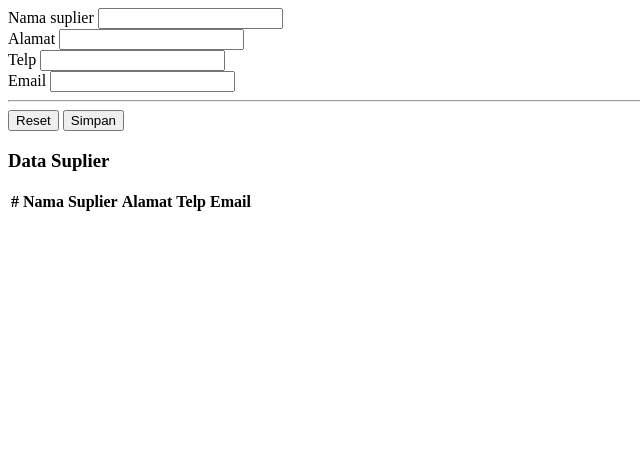
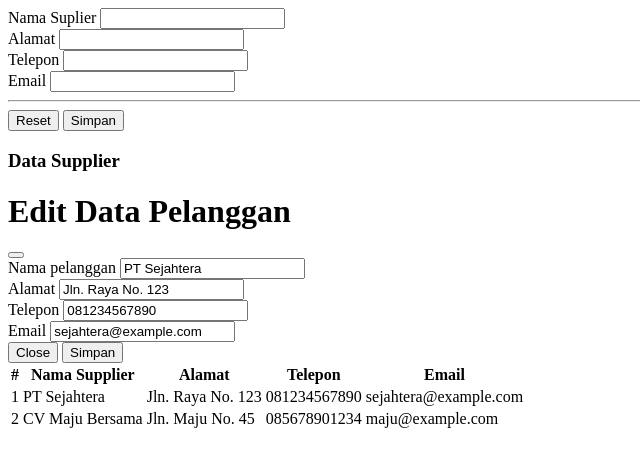
Before and after one commit to Rhmwd/app_sia, a PHP site: page /modul/suplier/index.php in a window 1280 px wide. Shown: the top 467 px of the page, without its empty margins (0-640 px from the left). Run offline with PHP 8.4, Linux system fonts and the light colour scheme; data that the repository does not hold is empty.

Commit message:
edit file

```diff
--- a/modul/suplier/index.php
+++ b/modul/suplier/index.php
@@ -1,40 +1,38 @@
 <div class="card mb-3">
 <div class="card-body">
-    <form method="post" action="save-suplier.php">
-      <div class="row">
-        <div class="mb-3 col-md-6">
-          <label for="nama_suplier" class="form-label">Nama suplier</label>
-          <input type="text" class="form-control" name="nama_suplier">
+ <form action="" method="post">
+ <div class="row mb-3">
+ <div class="col-md-6">
+ <label for="nama_pelanggan" class="form-label">Nama
+Suplier</label>
+ <input type="text" class="form-control" name="nama_pelanggan">
  </div>
-        <div class="mb-3 col-md-6">
+ <div class="col-md-6">
  <label for="alamat" class="form-label">Alamat</label>
  <input type="text" class="form-control" name="alamat">
  </div>
  </div>
-      <div class="row">
-        <div class="mb-3 col-md-6">
-          <label for="telp" class="form-label">Telp</label>
-          <input type="text" class="form-control" name="telp">
+ <div class="row mb-3">
+ <div class="col-md-6">
+ <label for="telepon" class="form-label">Telepon</label>
+ <input type="number" class="form-control" name="telepon">
  </div>
-        <div class="mb-3 col-md-6">
+ <div class="col-md-6">
  <label for="email" class="form-label">Email</label>
  <input type="text" class="form-control" name="email">
  </div>
  </div>
-      <hr>
-      <div class="row">
-        <div class="col text-end">
-          <button class="btn btn-secondary" type="reset">Reset</button>
-          <button class="btn btn-primary" type="submit">Simpan</button>
-        </div>
+ <hr class="text-secondary">
+ <div class="text-end">
+ <button type="reset" class="btn btn-secondary">Reset</button>
+ <button type="submit" class="btn btn-primary">Simpan</button>
  </div>
  </form>
 </div>
 </div>
-
 <div class="card">
  <div class="card-header">
-    <h3>Data Suplier</h3>
+ <h3>Data Supplier</h3>
  </div>
  <div class="card-body">
  <div class="table-responsive">
@@ -42,39 +40,91 @@
  <thead>
  <tr>
  <th>#</th>
-            <th>Nama Suplier</th>
+ <th>Nama Supplier</th>
  <th>Alamat</th>
-            <th>Telp</th>
+ <th>Telepon</th>
  <th>Email</th>
-            <th><i class="bi bi-gear-fill"></i></th>
+<th>
+ <i class="bi bi-gear-fill"></i>
+ </th>
  </tr>
  </thead>
  <tbody>
-          <?php
-          $conn = mysqli_connect("localhost", "username", "password", "database_name");
-          $query = "SELECT * FROM suplier";
-          $result = mysqli_query($conn, $query);
-          while ($row = mysqli_fetch_assoc($result)) {
-          ?>
  <tr>
-              <td><?= $row['id'] ?></td>
-              <td><?= $row['nama_suplier'] ?></td>
-              <td><?= $row['alamat'] ?></td>
-              <td><?= $row['telp'] ?></td>
-              <td><?= $row['email'] ?></td>
+ <td>1</td>
+ <td>PT Sejahtera</td>
+ <td>Jln. Raya No. 123</td>
+ <td>081234567890</td>
+ <td>sejahtera@example.com</td>
  <td>
-                <a href="#editSuplier" class="text-decoration-none" data-bstoggle="modal">
+ <a href="#editPelanggan" class="text-decoration-none" data-bstoggle="modal">
  <i class="bi bi-pencil-square text-success"></i>
  </a>
-                <a href="delete-suplier.php?id=<?= $row['id'] ?>" class="text-decoration-none">
+ <a href="" class="text-decoration-none">
+ <i class="bi bi-trash text-danger"></i>
+ </a>
+ </td>
+ <!-- Modal -->
+ <div class="modal fade" id="editPelanggan" tabindex="-1" arialabelledby="exampleModalLabel" aria-hidden="true">
+ <form action="" method="post">
+ <div class="modal-dialog modal-lg">
+ <div class="modal-content">
+ <div class="modal-header">
+ <h1 class="modal-title fs-5"
+id="exampleModalLabel">Edit Data Pelanggan</h1>
+ <button type="button" class="btn-close" data-bsdismiss="modal" aria-label="Close"></button>
+ </div>
+ <div class="modal-body">
+ <div class="row mb-3">
+ <div class="col-md-6">
+ <label for="nama_pelanggan" class="formlabel">Nama pelanggan</label>
+ <input type="text" class="form-control"
+name="nama_pelanggan" value="PT Sejahtera">
+ </div>
+ <div class="col-md-6">
+ <label for="alamat" class="formlabel">Alamat</label>
+ <input type="text" class="form-control"
+name="alamat" value="Jln. Raya No. 123">
+ </div>
+ </div>
+ <div class="row mb-3">
+ <div class="col-md-6">
+ <label for="telepon" class="formlabel">Telepon</label>
+ <input type="number" class="form-control"
+name="telepon" value="081234567890">
+</div>
+ <div class="col-md-6">
+ <label for="email" class="formlabel">Email</label>
+ <input type="text" class="form-control"
+name="email" value="sejahtera@example.com">
+ </div>
+ </div>
+ </div>
+ <div class="modal-footer">
+ <button type="button" class="btn btn-secondary" databs-dismiss="modal">Close</button>
+ <button type="submit" class="btn btnprimary">Simpan</button>
+ </div>
+ </div>
+ </div>
+ </form>
+ </div>
+ </tr>
+ <tr>
+ <td>2</td>
+ <td>CV Maju Bersama</td>
+ <td>Jln. Maju No. 45</td>
+<td>085678901234</td>
+ <td>maju@example.com</td>
+ <td>
+ <a href="#editPelanggan" class="text-decoration-none"
+data-bs-toggle="modal">
+ <i class="bi bi-pencil-square text-success"></i>
+ </a>
+ <a href="" class="text-decoration-none">
  <i class="bi bi-trash text-danger"></i>
  </a>
  </td>
  </tr>
-          <?php
-          }
-          mysqli_close($conn);
-          ?>
  </tbody>
  </table>
  </div>
```
Lines whose indentation alone changed are shown as unchanged.
